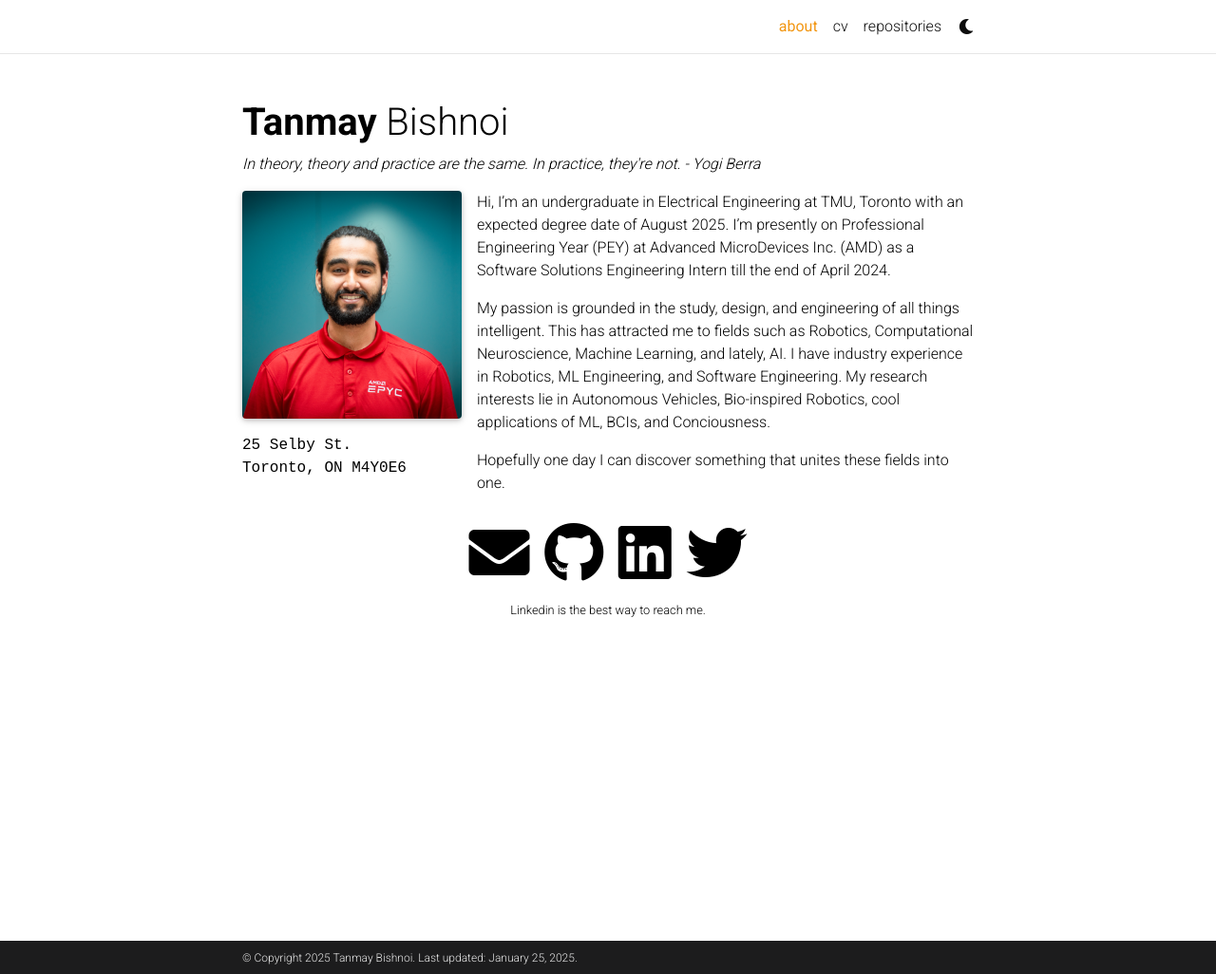
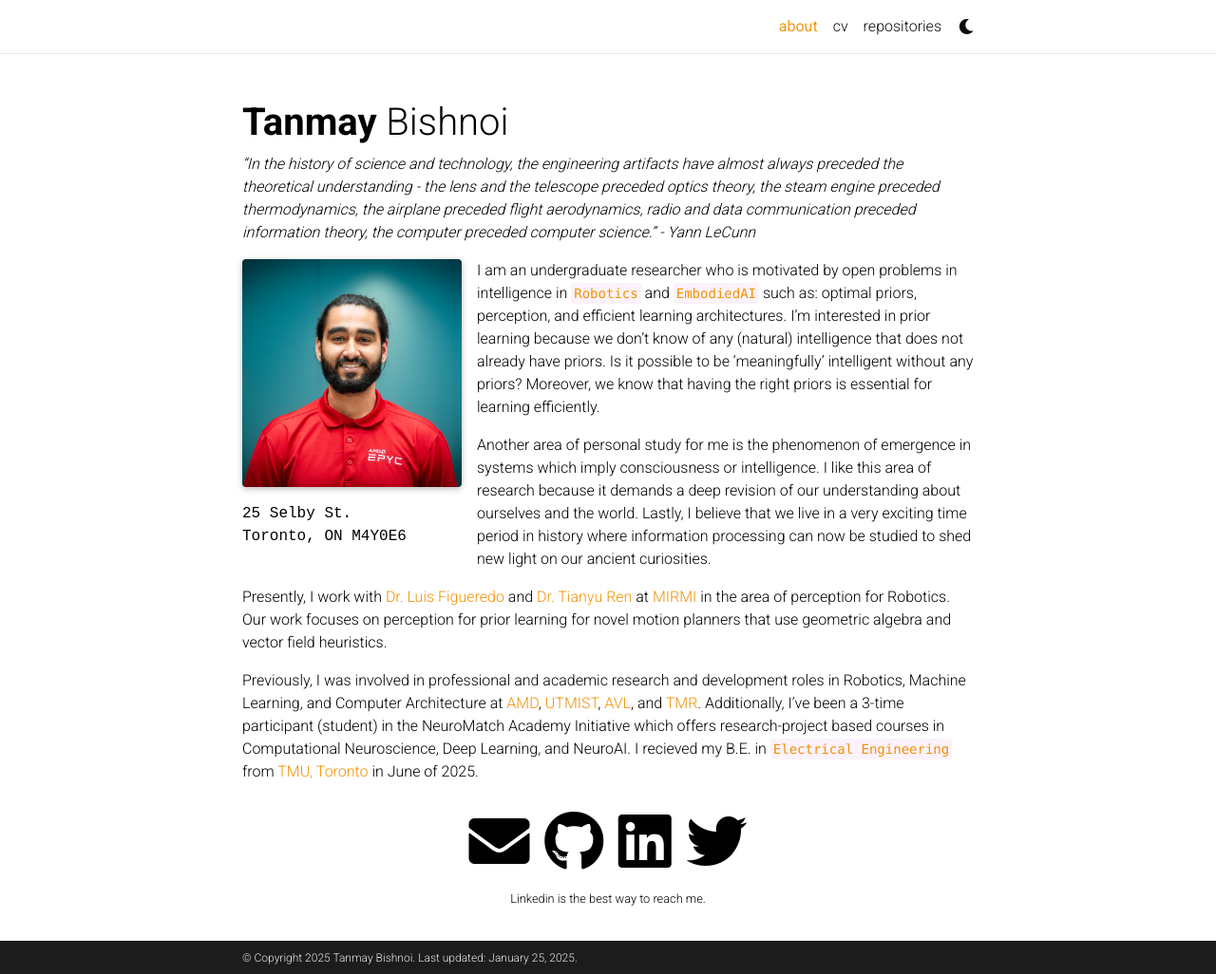
Before and after one commit to tanmayyb/home, a Jekyll site: the page built from _pages/about.md, in a window 1280 px wide and 1026 px high. Shown: the whole window at 95% size. Built offline with Jekyll 4.4.1, drawn with Linux system fonts in a browser that asks for light colours; full-size pictures stand in for the smaller copies a plugin makes; comment, search, counter and statistics services are not loaded; a style sheet for code colours, icons or effects is not loaded.

Commit message:
life update 2501

```diff
--- a/_pages/about.md
+++ b/_pages/about.md
@@ -2,7 +2,7 @@
 layout: about
 title: about
 permalink: /
-subtitle:  <em> In theory, theory and practice are the same. In practice, they're not. - Yogi Berra </em>
+subtitle:  <em> “In the history of science and technology, the engineering artifacts have almost always preceded the theoretical understanding - the lens and the telescope preceded optics theory, the steam engine preceded thermodynamics, the airplane preceded flight aerodynamics, radio and data communication preceded information theory, the computer preceded computer science.” - Yann LeCunn </em>
 
 profile:
   align: left
@@ -17,9 +17,12 @@ selected_papers: false # includes a list of papers marked as "selected={true}"
 social: true  # includes social icons at the bottom of the page
 ---
 
-Hi,
-I'm an undergraduate in Electrical Engineering at TMU, Toronto with an expected degree date of August 2025. I'm presently on Professional Engineering Year (PEY) at Advanced MicroDevices Inc. (AMD) as a Software Solutions Engineering Intern till the end of April 2024.
 
-My passion is grounded in the study, design, and engineering of all things intelligent. This has attracted me to fields such as Robotics, Computational Neuroscience, Machine Learning, and lately, AI. I have industry experience in Robotics, ML Engineering, and Software Engineering. My research interests lie in Autonomous Vehicles, Bio-inspired Robotics, cool applications of ML, BCIs, and Conciousness.
+I am an undergraduate researcher who is motivated by open problems in intelligence in `Robotics` and `EmbodiedAI` such as: optimal priors, perception, and efficient learning architectures. I’m interested in prior learning because we don’t know of any (natural) intelligence that does not already have priors. Is it possible to be ‘meaningfully’ intelligent without any priors? Moreover, we know that having the right priors is essential for learning efficiently.
 
-Hopefully one day I can discover something that unites these fields into one.
+Another area of personal study for me is the phenomenon of emergence in systems which imply consciousness or intelligence. I like this area of research because it demands a deep revision of our understanding about ourselves and the world. Lastly, I believe that we live in a very exciting time period in history where information processing can now be studied to shed new light on our ancient curiosities.
+
+
+Presently, I work with [Dr. Luis Figueredo](https://www.luisfigueredo.com/) and [Dr. Tianyu Ren](https://www.ias.informatik.tu-darmstadt.de/Team/TianyuRen) at [MIRMI](mirmi.tum.de/en/mirmi/home/) in the area of perception for Robotics. Our work focuses on perception for prior learning for novel motion planners that use geometric algebra and vector field heuristics.
+
+Previously, I was involved in professional and academic research and development roles in Robotics, Machine Learning, and Computer Architecture at [AMD](https://amd.com), [UTMIST](https://utmist.gitlab.io), [AVL](https://www.torontomu.ca/autonomous-vehicles-lab/), and [TMR](https://www.instagram.com/torontometrobotics/?hl=en). Additionally, I’ve been a 3-time participant (student) in the NeuroMatch Academy Initiative which offers research-project based courses in Computational Neuroscience, Deep Learning, and NeuroAI. I recieved my B.E. in `Electrical Engineering` from [TMU, Toronto](torontomu.ca) in June of 2025.
```
